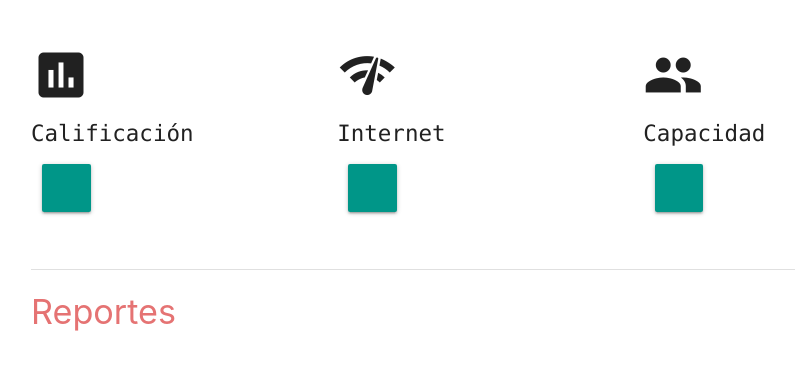
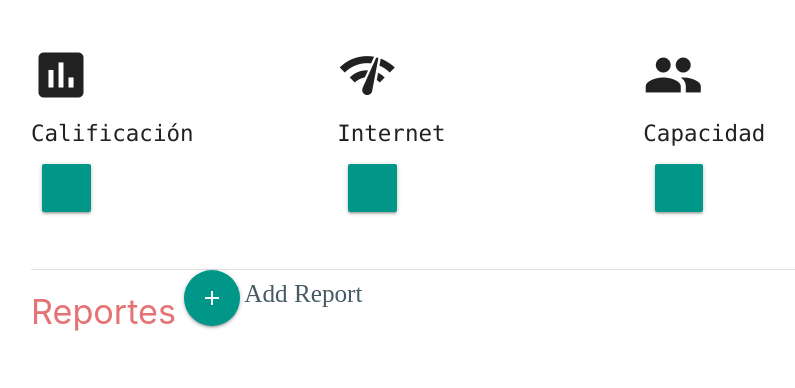
Before and after one commit to se2-group5/BackEnd, a Django app: template DIG_app/main/templates/main/biz_detail.html in a window 1280 px wide. Shown: the part 1122-1510 px from the top of the page, without its empty margins (161-956 px from the left). Run offline with Django 4.2, Linux system fonts and the light colour scheme; the template is opened without the code that fills it, so the values that code supplies are empty.

Commit message:
Realizar reporte created and ready to make

```diff
--- a/DIG_app/main/templates/main/biz_detail.html
+++ b/DIG_app/main/templates/main/biz_detail.html
@@ -37,7 +37,7 @@
                 <div class="container">
                     {% load static %}
                     <img class="materialboxed" width="650" src={% static business.cover_picture %}>
-            </div>
+                </div>
 
             <br>
             <br>
@@ -79,7 +79,17 @@
             <!-- Reportes -->
             <br>
             <div class="divider"></div>
-            <h4 style="color:#e57373">Reportes</h4>
+
+            <div class="row">
+                <div class="col s1">
+                    <h4 style="color:#e57373">Reportes</h4>
+                </div>
+                <div class="col s6 offset-s1">
+                    <a class="btn-floating btn-large waves-effect waves-light teal"><i class="material-icons">add</i></a>
+                    <span class="flow-text" style="color:#455a64; font-family:Avenir;">Add Report</span>
+                </div>
+            </div>
+
                 {% for report in business.report_set.all %}
                     <div class="section">
 
@@ -91,12 +101,13 @@
                                 </div>
                             </div>
 
+
                             <div class="col s6 offset-s6">
                             {% if user.is_authenticated %}
                                 <form action="{% url 'main:support_report' business.id %}" method="post">
                                     {% csrf_token %}
                                     <button class="waves-effect waves-light btn" type="submit" name='button_support' value={{report.id}} >Support</button>
-                                 </form>
+                                </form>
                             {% else %}
                                 <a class="btn disabled">Support</a>
                             {% endif %}
```
Also changed, not shown: DIG_app/main/templates/main/index.html (indentation only).
